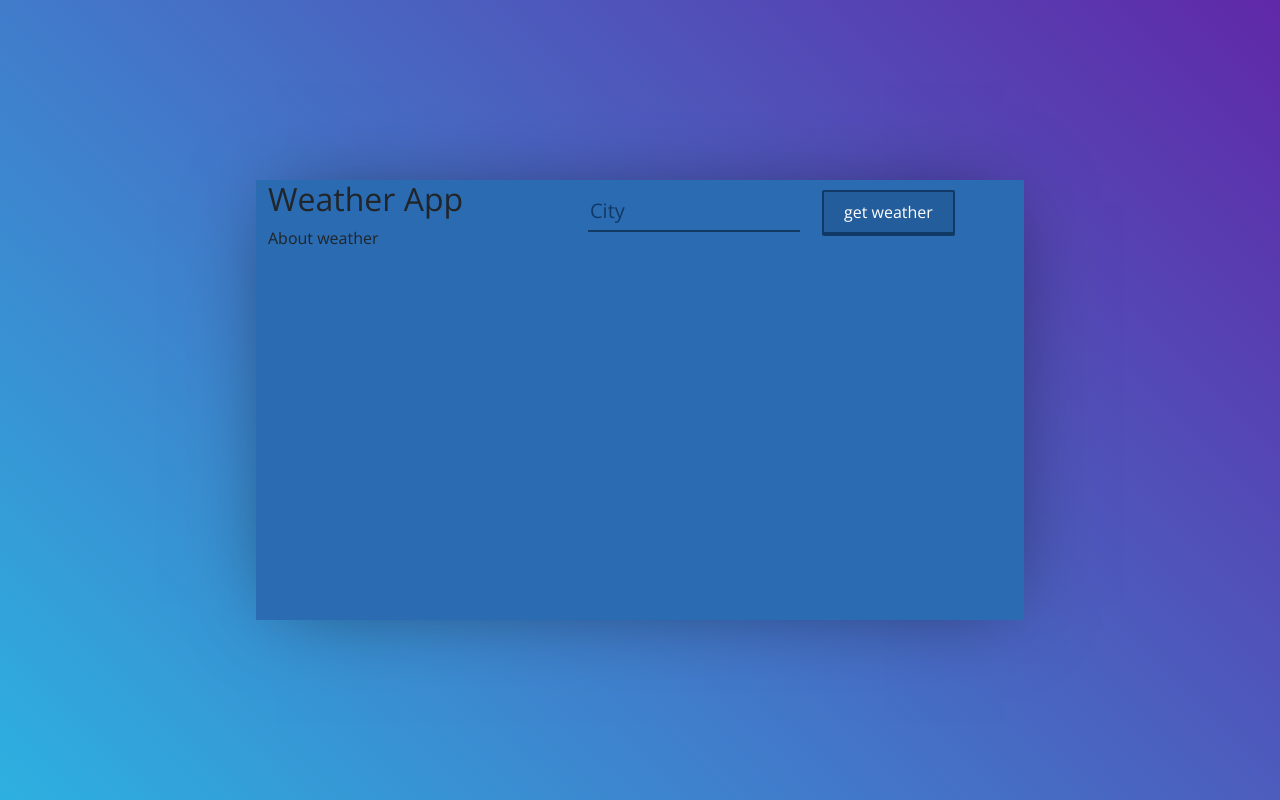
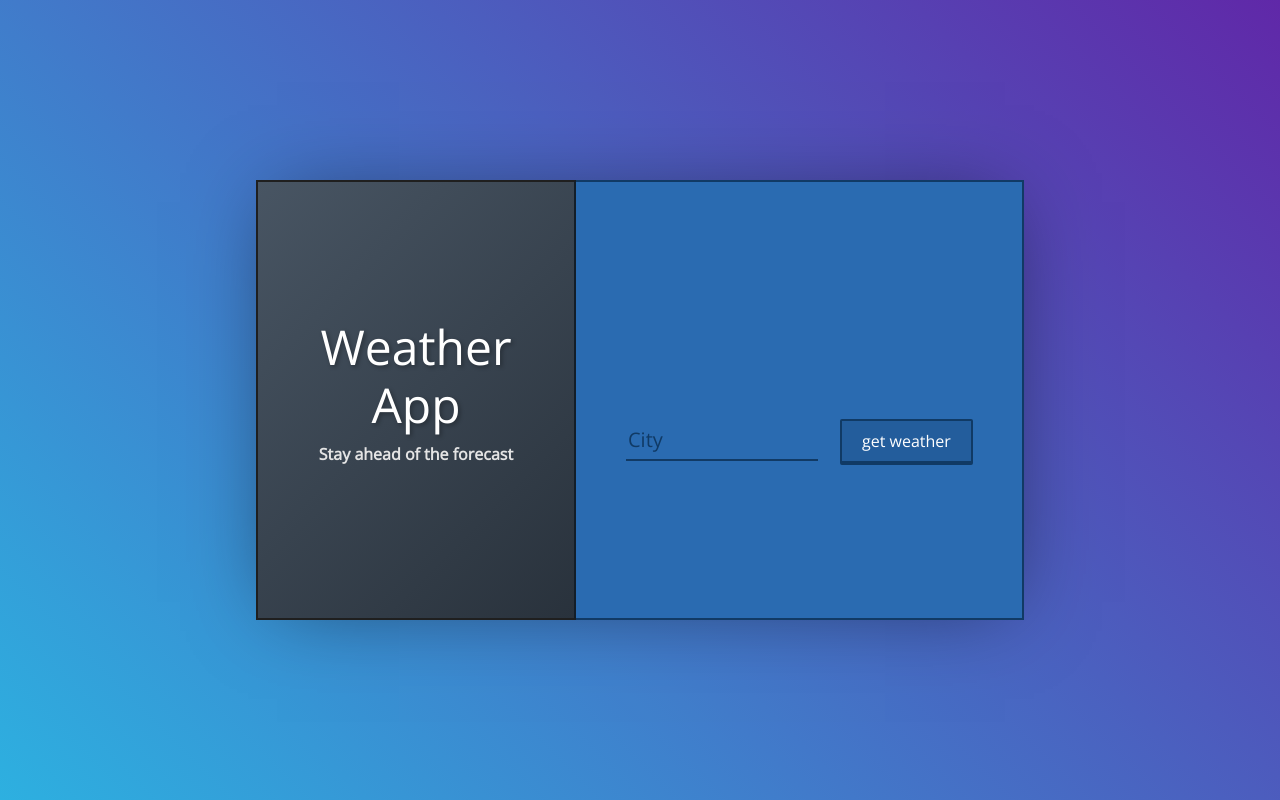
Before and after one commit to ycmeal/weather2, a React (Create React App) app: page / in a window 1280 px wide. Built offline with nearby package versions, Linux system fonts and the light colour scheme.

Commit message:
Improve design of weather app

```diff
--- a/src/App.css
+++ b/src/App.css
@@ -33,6 +33,7 @@ body {
   background-position: center;
   background-size: 50%;
   pointer-events: none;
+  animation: float 6s ease-in-out infinite;
 }
 
 .wrapper.sunny::before {
@@ -53,16 +54,16 @@ body {
 
 .info {
   height: 55vh;
-  background-blend-mode: multiply;
-  background-color: #484747;
+  background: linear-gradient(135deg, #485563, #29323c);
   border: 2px solid #1f1f1f;
   border-right: 2px solid #131e29;
   background-size: cover;
   display: flex;
+  flex-direction: column;
   align-items: center;
   justify-content: center;
   text-align: center;
-  color: #000;
+  color: #fff;
 }
 
 .form {
@@ -72,6 +73,9 @@ body {
   border-top: 2px solid #113a65;
   border-bottom: 2px solid #113a65;
   border-right: 2px solid #113a65;
+  display: flex;
+  flex-direction: column;
+  justify-content: center;
 }
 
 input[type="text"] {
@@ -121,14 +125,15 @@ button:active {
   top: 2px;
 }
 
-.info h2 {
+.info__title {
   font-size: 3em;
   color: #fff;
+  text-shadow: 2px 2px 4px rgba(0,0,0,0.3);
 }
 
-.info p {
+.info__subtitle {
   color: #e4e4e4;
-  font-weight: bold;
+  font-weight: 600;
 }
 
 .infoWeath {
@@ -141,3 +146,13 @@ button:active {
   color: #041f3c;
   font-weight: bold;
 }
+
+.temp {
+  font-size: 3rem;
+  font-weight: bold;
+}
+
+@keyframes float {
+  0%, 100% { transform: translateY(0); }
+  50% { transform: translateY(-10px); }
+}
--- a/src/App.js
+++ b/src/App.js
@@ -64,10 +64,10 @@ class App extends React.Component {
                 <div className="main">
                     <div className="container">
                         <div className="row">
-                            <div className="col-5">
+                            <div className="col-5 info">
                                 <Info />
                             </div>
-                            <div className="col-7">
+                            <div className="col-7 form">
                                 <Form weatherMethod={this.gettingWeather} />
                                 <Weather
                                     temp={this.state.temp}
--- a/src/components/Info.js
+++ b/src/components/Info.js
@@ -4,8 +4,8 @@ class Info extends React.Component {
     render() {
         return (
           <div>
-              <h2>Weather App</h2>
-              <p>About weather</p>
+              <h2 className="info__title">Weather App</h2>
+              <p className="info__subtitle">Stay ahead of the forecast</p>
           </div>
         );
     }
--- a/src/components/Weather.js
+++ b/src/components/Weather.js
@@ -3,12 +3,12 @@ import React from 'react';
 class Weather extends React.Component {
     render() {
         return (
-            <div>
-                {this.props.error && <p>{this.props.error}</p>}
+            <div className="infoWeath">
+                {this.props.error && <p className="error">{this.props.error}</p>}
                 { this.props.city &&
                     <>
-                    <p>Local: {this.props.city}, {this.props.country}</p>
-                    <p> temp: {this.props.temp}</p>
+                    <p>Location: {this.props.city}, {this.props.country}</p>
+                    <p className="temp">{this.props.temp}&#8451;</p>
                     </>
                 }
             </div>
```
